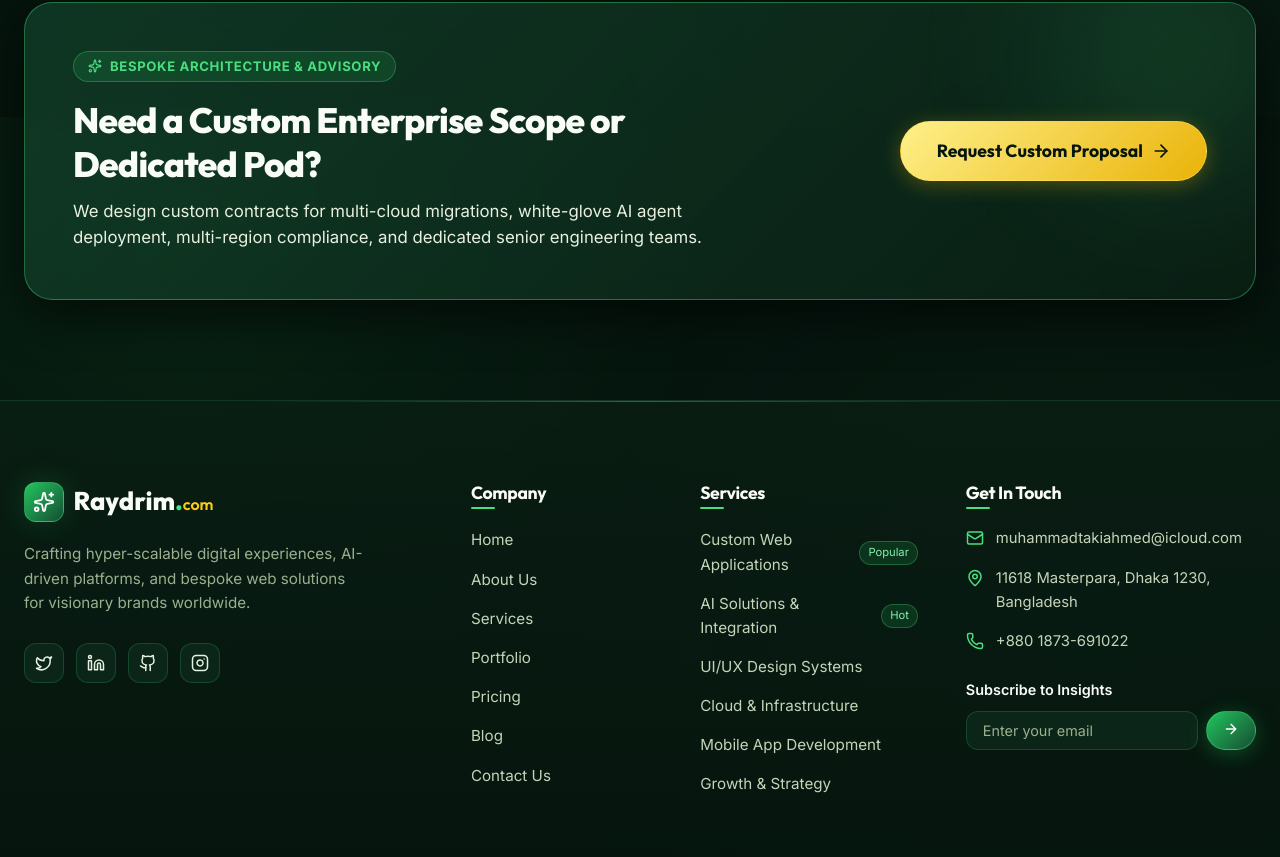
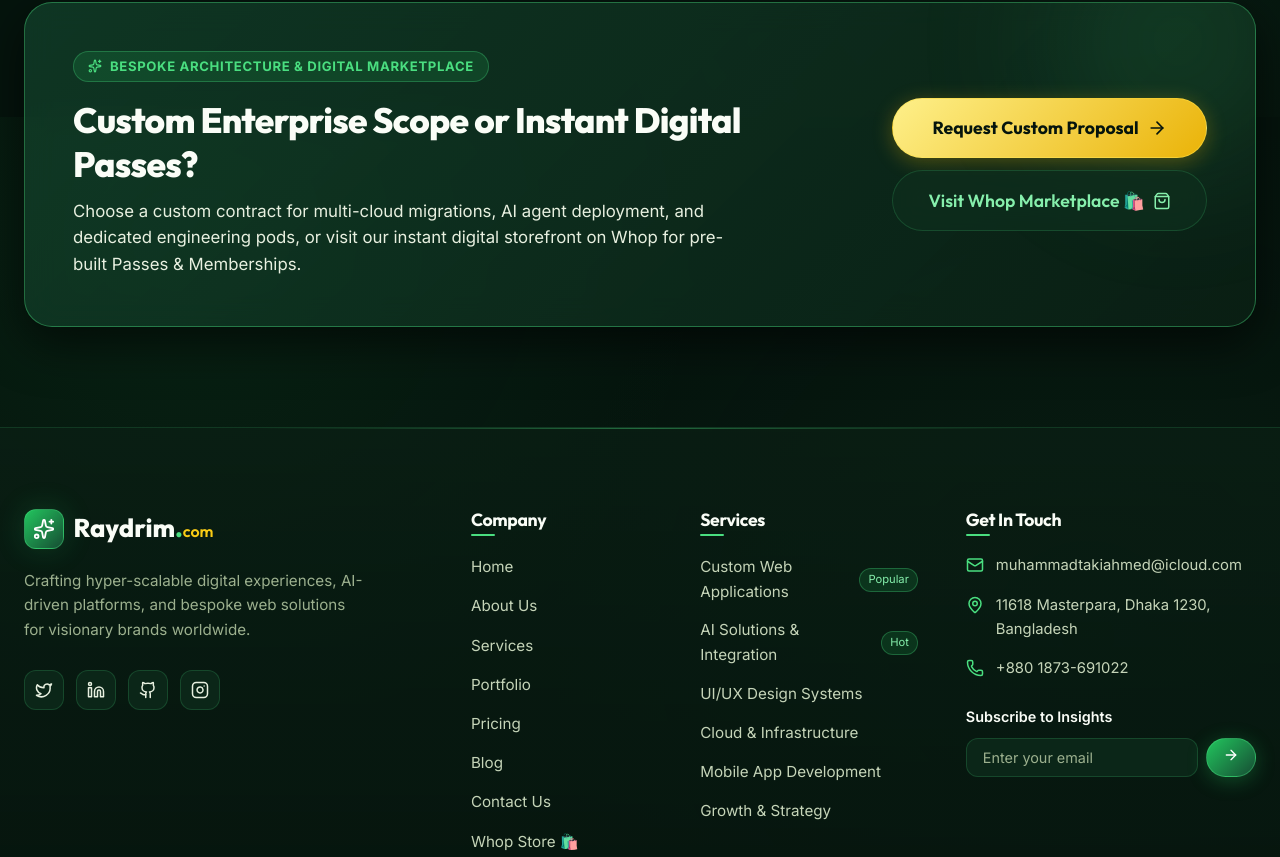
Before and after one commit to takiahmed24/raydrim, a Next.js app: page /pricing in a window 1280 px wide. Shown: the part 5483-6340 px from the top of the page. Built offline with nearby package versions, Linux system fonts and the light colour scheme.

Commit message:
Add Whop storefront integration to website

```diff
--- a/src/components/layout/Footer.tsx
+++ b/src/components/layout/Footer.tsx
@@ -23,6 +23,7 @@ const QUICK_LINKS = [
   { label: 'Pricing', href: '/pricing' },
   { label: 'Blog', href: '/blog' },
   { label: 'Contact Us', href: '/contact' },
+  { label: 'Whop Store 🛍️', href: 'https://whop.com/raydrim', external: true },
 ];
 
 const SERVICE_LINKS = [
@@ -87,9 +88,15 @@ export default function Footer() {
             <ul className={styles.linksList}>
               {QUICK_LINKS.map((link) => (
                 <li key={link.href}>
-                  <Link href={link.href} className={styles.link}>
-                    {link.label}
-                  </Link>
+                  {link.external ? (
+                    <a href={link.href} target="_blank" rel="noopener noreferrer" className={styles.link}>
+                      {link.label}
+                    </a>
+                  ) : (
+                    <Link href={link.href} className={styles.link}>
+                      {link.label}
+                    </Link>
+                  )}
                 </li>
               ))}
             </ul>
--- a/src/components/pricing/CustomQuoteBanner.tsx
+++ b/src/components/pricing/CustomQuoteBanner.tsx
@@ -5,7 +5,7 @@ import Container from '@/components/ui/Container';
 import GlassCard from '@/components/ui/GlassCard';
 import Button from '@/components/ui/Button';
 import ScrollReveal from '@/components/ui/ScrollReveal';
-import { MessageSquarePlus, ArrowRight, Sparkles } from 'lucide-react';
+import { MessageSquarePlus, ArrowRight, Sparkles, ShoppingBag } from 'lucide-react';
 import styles from './CustomQuoteBanner.module.css';
 
 export default function CustomQuoteBanner() {
@@ -20,15 +20,15 @@ export default function CustomQuoteBanner() {
               <div className={styles.leftCol}>
                 <div className={styles.badge}>
                   <Sparkles size={14} />
-                  <span>Bespoke Architecture & Advisory</span>
+                  <span>Bespoke Architecture & Digital Marketplace</span>
                 </div>
-                <h2 className={styles.title}>Need a Custom Enterprise Scope or Dedicated Pod?</h2>
+                <h2 className={styles.title}>Custom Enterprise Scope or Instant Digital Passes?</h2>
                 <p className={styles.description}>
-                  We design custom contracts for multi-cloud migrations, white-glove AI agent deployment, multi-region compliance, and dedicated senior engineering teams.
+                  Choose a custom contract for multi-cloud migrations, AI agent deployment, and dedicated engineering pods, or visit our instant digital storefront on Whop for pre-built Passes & Memberships.
                 </p>
               </div>
 
-              <div className={styles.rightCol}>
+              <div className={styles.rightCol} style={{ display: 'flex', flexDirection: 'column', gap: '12px' }}>
                 <Button
                   href="/contact?plan=enterprise"
                   variant="gold"
@@ -36,6 +36,14 @@ export default function CustomQuoteBanner() {
                   icon={<ArrowRight size={20} />}
                 >
                   Request Custom Proposal
+                </Button>
+                <Button
+                  href="https://whop.com/raydrim"
+                  variant="secondary"
+                  size="lg"
+                  icon={<ShoppingBag size={18} />}
+                >
+                  Visit Whop Marketplace 🛍️
                 </Button>
               </div>
             </div>
--- a/src/data/contactData.ts
+++ b/src/data/contactData.ts
@@ -6,6 +6,7 @@ export const CONTACT_INFO = {
   usBankAddress: 'JPMorgan Chase Bank N.A., 270 Park Avenue, New York, NY 10017, USA',
   hours: 'Mon – Fri: 8:00 AM – 6:00 PM EST / BST',
   responseTime: '< 2 Hours Guaranteed SLA',
+  whopStore: 'https://whop.com/raydrim',
 };
 
 export const SERVICE_OPTIONS = [
```
